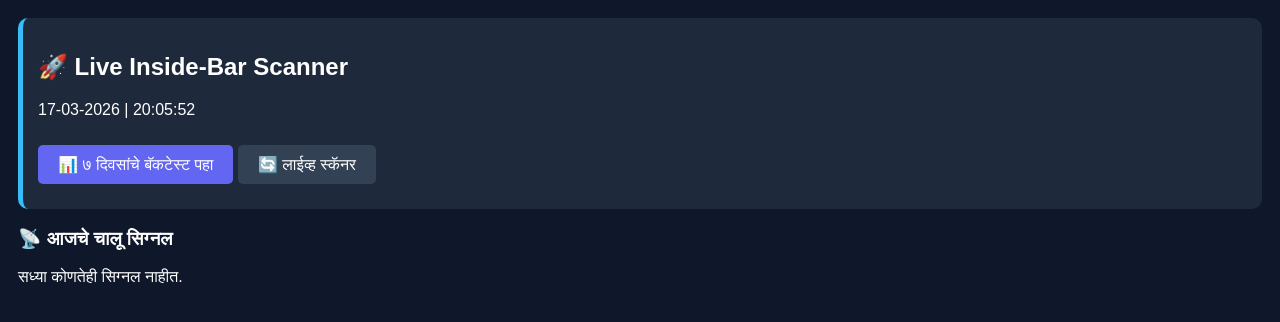
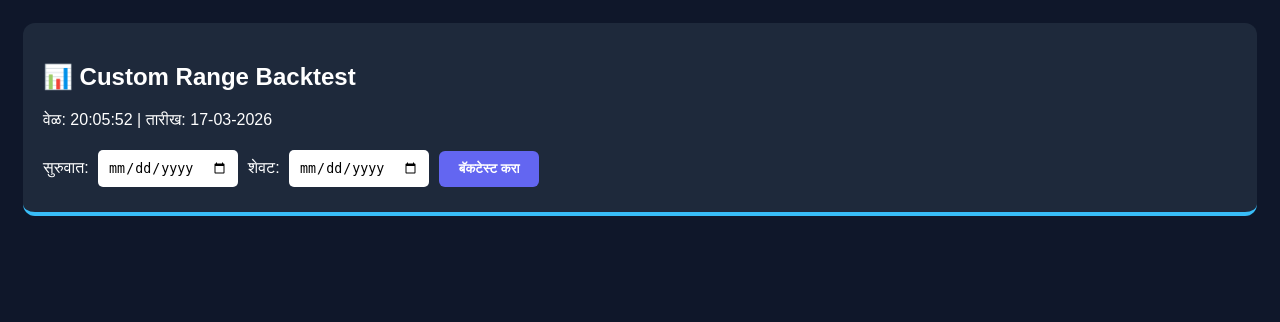
Before and after one commit to dattapwr/nifty-trading-bot, a Flask app: page / in a window 1280 px wide. Shown: the top 322 px of the page. Run offline with Flask 3, Linux system fonts and the light colour scheme.

Commit message:
Update index.html

```diff
--- a/templates/index.html
+++ b/templates/index.html
@@ -2,29 +2,35 @@
 <html lang="mr">
 <head>
     <meta charset="UTF-8">
-    <meta http-equiv="refresh" content="120">
-    <title>Scanner Pro</title>
+    <title>Scanner Backtest</title>
     <style>
-        body { font-family: sans-serif; background: #0f172a; color: white; padding: 10px; }
-        .card { background: #1e293b; padding: 15px; border-radius: 10px; margin-bottom: 15px; border-left: 5px solid #38bdf8; }
-        .bt-btn { background: #6366f1; color: white; padding: 10px 20px; border: none; border-radius: 5px; cursor: pointer; text-decoration: none; display: inline-block; margin: 10px 0; }
+        body { font-family: sans-serif; background: #0f172a; color: white; padding: 15px; }
+        .card { background: #1e293b; padding: 20px; border-radius: 12px; margin-bottom: 20px; border-bottom: 4px solid #38bdf8; }
+        input[type="date"] { padding: 10px; border-radius: 5px; border: none; margin: 5px; }
+        .btn { background: #6366f1; color: white; padding: 10px 20px; border: none; border-radius: 6px; cursor: pointer; font-weight: bold; }
         table { width: 100%; border-collapse: collapse; margin-top: 20px; background: #1e293b; }
-        th, td { padding: 10px; border-bottom: 1px solid #334155; text-align: left; }
+        th, td { padding: 12px; border-bottom: 1px solid #334155; text-align: left; }
         .buy { color: #4ade80; } .sell { color: #f87171; }
     </style>
 </head>
 <body>
     <div class="card">
-        <h2>🚀 Live Inside-Bar Scanner</h2>
-        <p>{{ date }} | {{ time }}</p>
-        <a href="/?bt=1" class="bt-btn">📊 ७ दिवसांचे बॅकटेस्ट पहा</a>
-        <a href="/" class="bt-btn" style="background:#334155;">🔄 लाईव्ह स्कॅनर</a>
+        <h2>📊 Custom Range Backtest</h2>
+        <p>वेळ: {{ time }} | तारीख: {{ date }}</p>
+
+        <form action="/" method="get">
+            <label>सुरुवात:</label>
+            <input type="date" name="start_date" required>
+            <label>शेवट:</label>
+            <input type="date" name="end_date" required>
+            <button type="submit" class="btn">बॅकटेस्ट करा</button>
+        </form>
     </div>
 
     {% if bt_results %}
-        <h3>📜 बॅकटेस्ट रिझल्ट (मागील ७ दिवस)</h3>
+        <h3>📜 रिझल्ट यादी (सिग्नल्स: {{ bt_results|length }})</h3>
         <table>
-            <tr><th>वेळ</th><th>स्टॉक</th><th>सिग्नल</th><th>किंमत</th></tr>
+            <tr><th>तारीख/वेळ</th><th>स्टॉक</th><th>सिग्नल</th><th>किंमत</th></tr>
             {% for r in bt_results %}
             <tr>
                 <td>{{ r.t }}</td>
@@ -34,17 +40,8 @@
             </tr>
             {% endfor %}
         </table>
-    {% else %}
-        <h3>📡 आजचे चालू सिग्नल</h3>
-        {% for s in stocks %}
-            <div class="card" style="border-color: {{ '#4ade80' if s.type == 'BUY' else '#f87171' }};">
-                <b>{{ s.s }}</b> - ₹{{ s.p }} ({{ s.type }})
-            </div>
-        {% else %}
-            <p>सध्या कोणतेही सिग्नल नाहीत.</p>
-        {% endfor %}
+    {% elif request.args.get('start_date') %}
+        <p>या तारखेसाठी कोणतेही सिग्नल सापडले नाहीत. कृपया दुसरी तारीख निवडा.</p>
     {% endif %}
-
-    <script>setInterval(function(){ if(!window.location.search.includes('bt')) location.reload(); }, 120000);</script>
 </body>
 </html>
```
